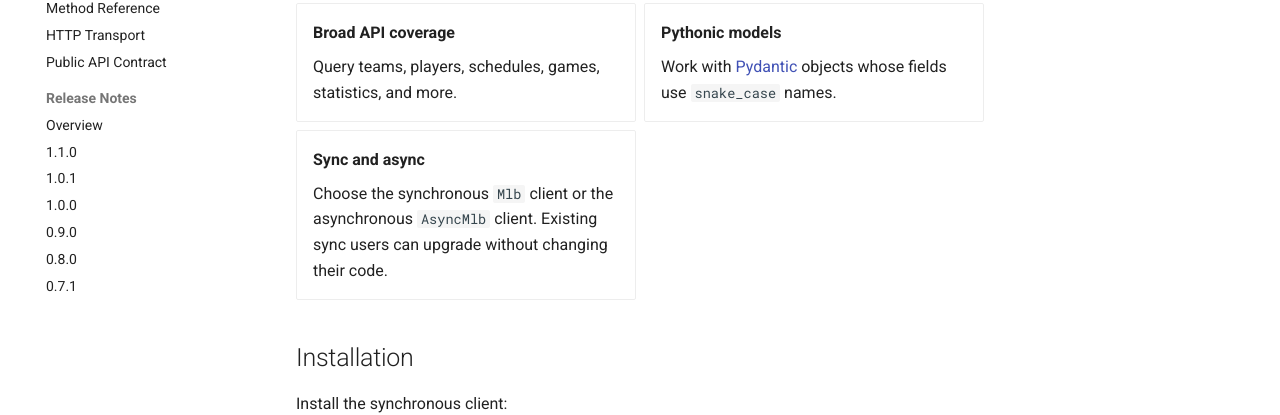
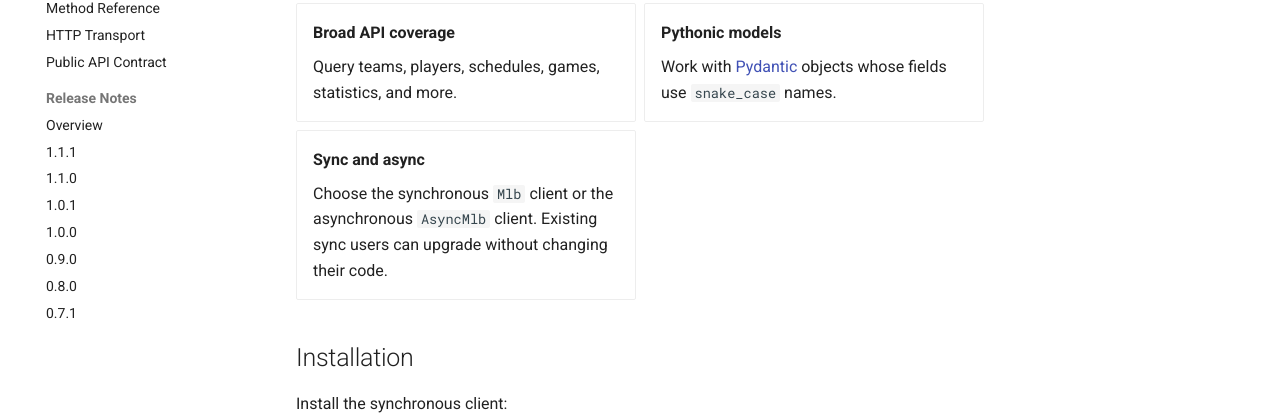
Before and after one commit to zero-sum-seattle/python-mlb-statsapi, an MkDocs documentation site: the page built from docs/index.md, in a window 1280 px wide. Shown: the part 309-724 px from the top of the page. Built offline with MkDocs 1.6.1 and Material for MkDocs 9.7.7, drawn with Linux system fonts in a browser that asks for light colours; comment, search, counter and statistics services are not loaded.

Commit message:
Add 1.1.1 release notes to docs nav

```diff
--- a/mkdocs.yml
+++ b/mkdocs.yml
@@ -47,6 +47,7 @@ nav:
       - Public API Contract: public-api.md
   - Release Notes:
       - Overview: releases.md
+      - 1.1.1: releases/1.1.1.md
       - 1.1.0: releases/1.1.0.md
       - 1.0.1: releases/1.0.1.md
       - 1.0.0: releases/1.0.0.md
```
